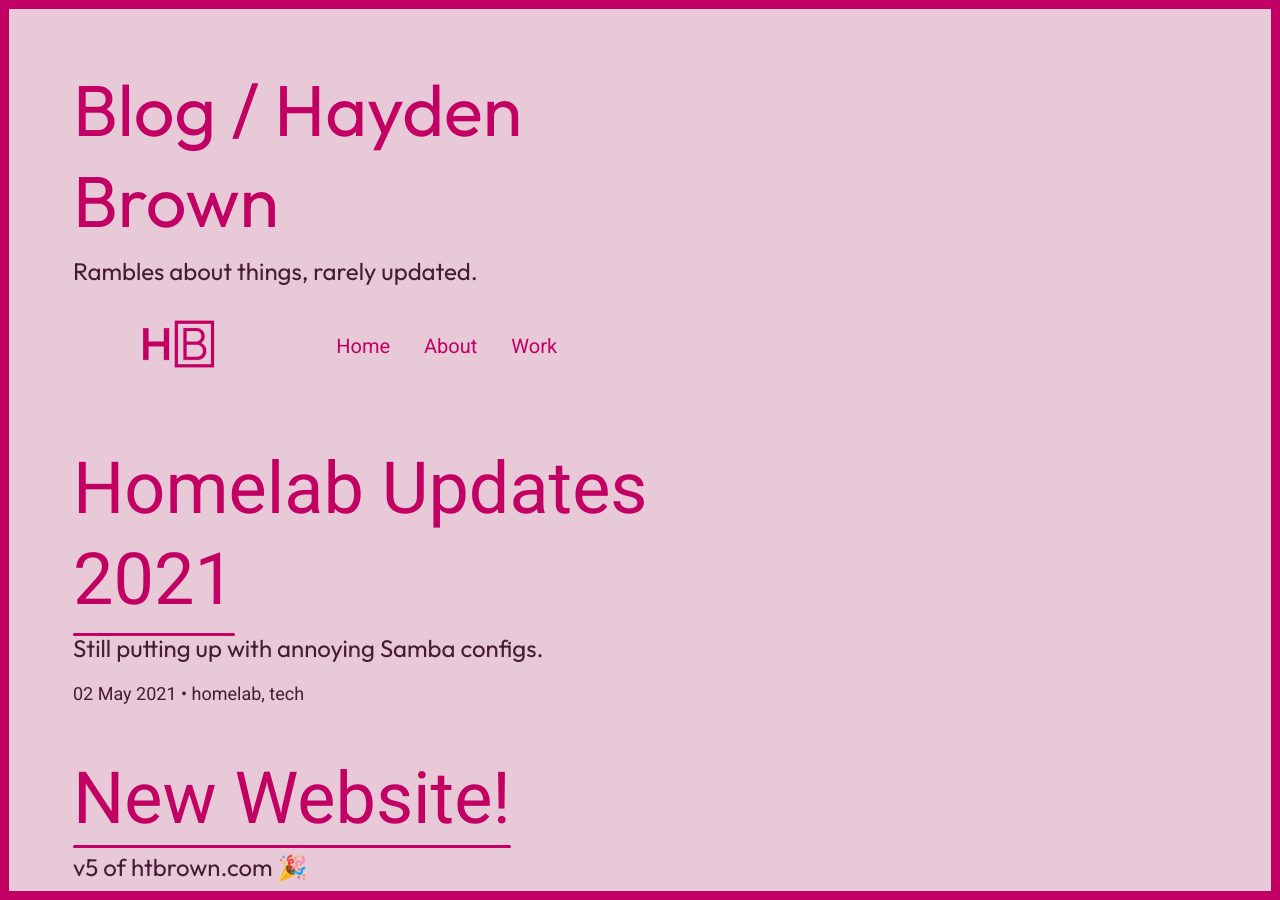
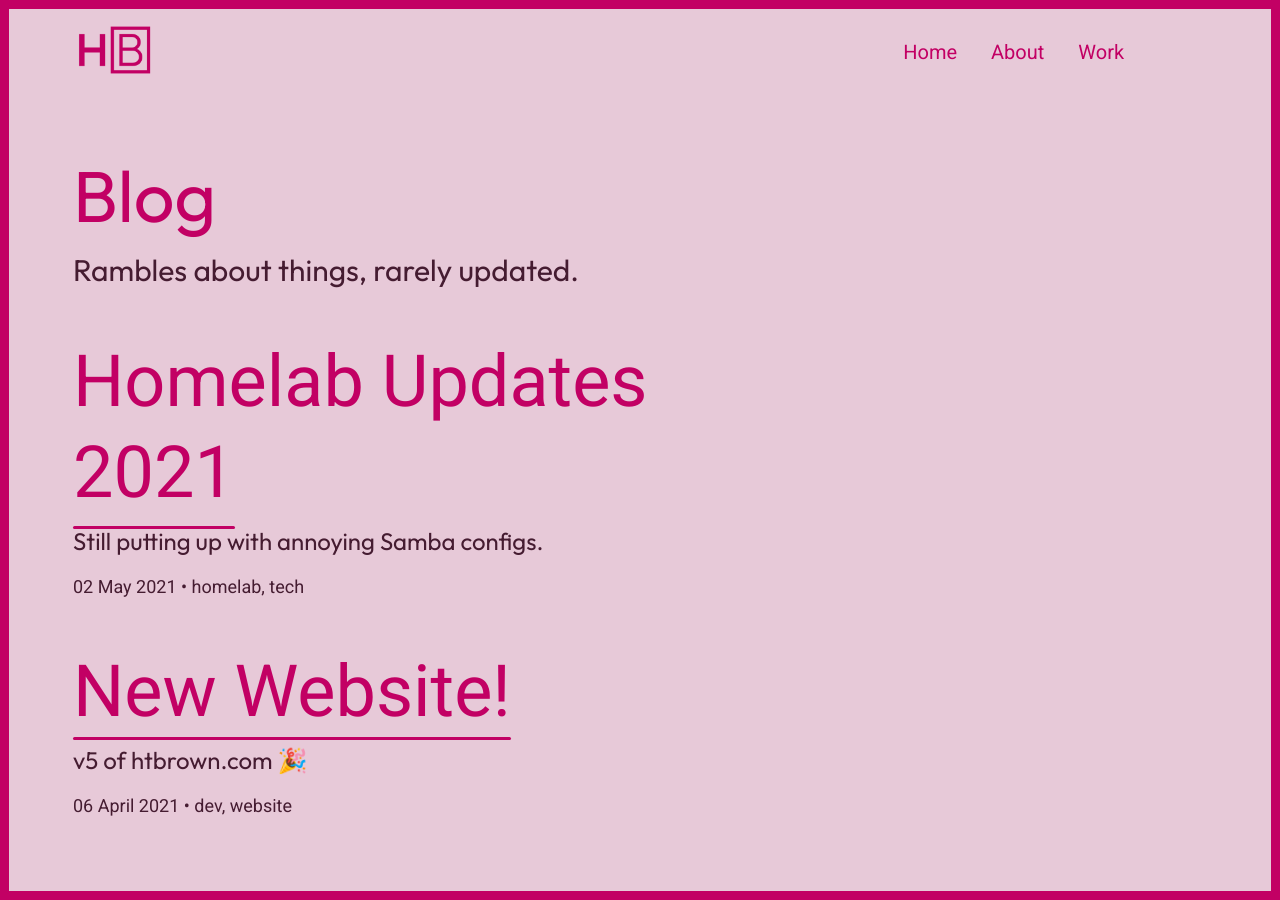
Before and after one commit to htbrown/htbrown.com, a Jekyll site: the page built from blog.html, in a window 1280 px wide. Built offline with Jekyll 4.4.1, drawn with Linux system fonts in a browser that asks for light colours; some of the changed text lies outside the part shown.

Commit message:
Page template

```diff
--- a/_layouts/page.html
+++ b/_layouts/page.html
@@ -5,13 +5,17 @@
 </head>
 <body>
     <button id="easterEgg" onclick="easterEgg()">egg</button>
-    <div class="container">
-        <h1>{{ page.title }} / Hayden Brown</h1>
-        <h3>{{ page.description }}</h3>
-        {% include nav.html page=page.title %}
-        {{ content }}
-        {% include footer.html %}
-        {% include foot.html %}
-    </div>
+    {% include nav.html page=page.title %}
+    <main class="with-nav">
+        <div class="container">
+            <h1>{{ page.title }} {% if page.emoji %}{{ page.emoji }}{% endif %}</h1>
+            <h2>{{ page.description }}</h2>
+            <section>
+                {{ content }}
+            </section>
+            {% include footer.html github=page.github %}
+            {% include foot.html %}
+        </div>
+    </main>
 </body>
 </html>
```
